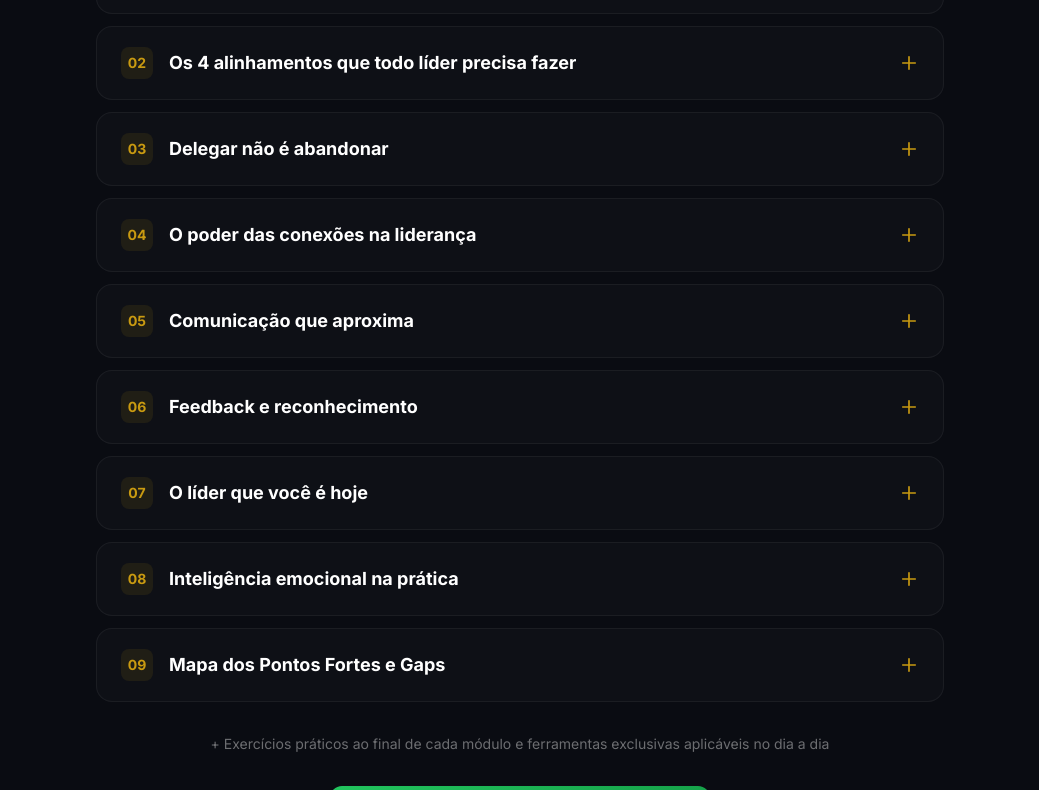
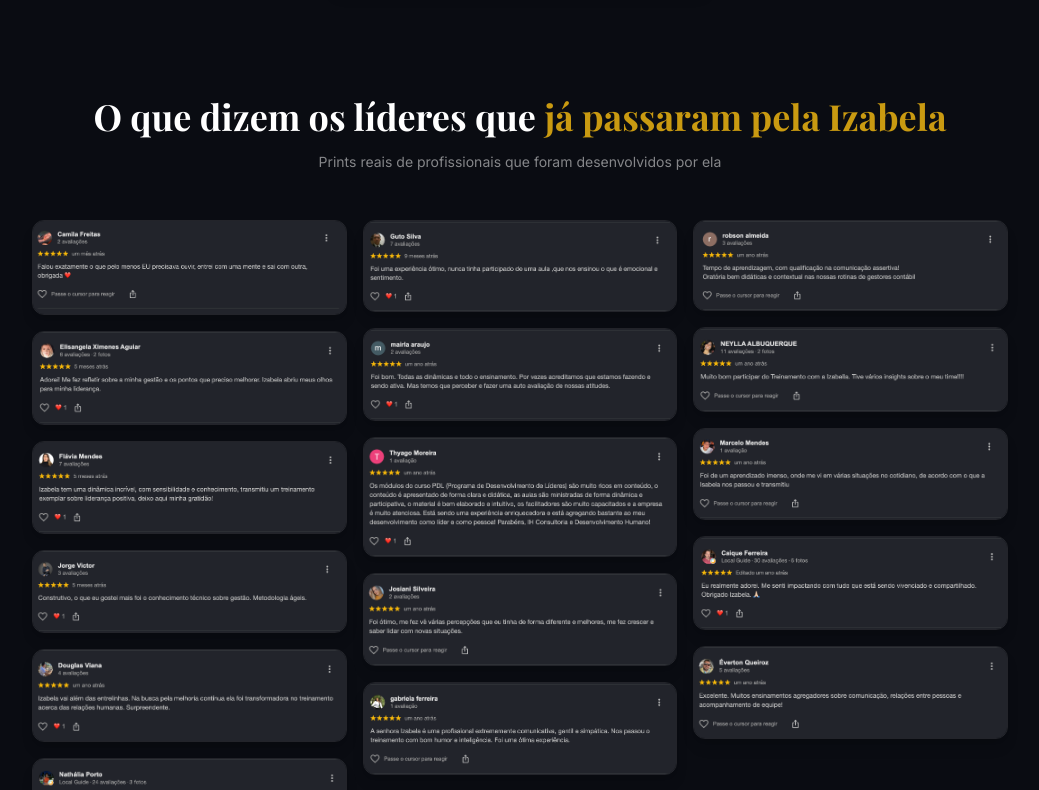
Before and after one commit to techfranca/IZA_DNA-da-Lideranca, a Next.js app: page / in a window 1280 px wide. Shown: the part 3130-3920 px from the top of the page, without its empty margins (120-1159 px from the left). Built offline with nearby package versions, Linux system fonts and the light colour scheme.

Commit message:
conteudo em cards abertos com ver mais

```diff
--- a/src/app/page.tsx
+++ b/src/app/page.tsx
@@ -1,4 +1,5 @@
 import { Accordion } from "./components/Accordion";
+import { ContentModules } from "./components/ContentModules";
 
 const CHECKOUT_URL = "#"; // TODO: substituir pelo link de checkout Hotmart
 
@@ -345,27 +346,7 @@
             3 módulos, 9 aulas gravadas de 20-30 min, exercícios práticos e ferramentas aplicáveis
           </p>
 
-          <div className="mt-10 space-y-3">
-            {[
-              { num: "01", title: "Você foi promovido. E agora?", desc: "O erro mais comum dos novos líderes · A diferença entre ser técnico e ser líder · O verdadeiro papel da liderança" },
-              { num: "02", title: "Os 4 alinhamentos que todo líder precisa fazer", desc: "O que precisa ser feito · Quem fará · Até quando · Como saberemos que deu certo" },
-              { num: "03", title: "Delegar não é abandonar", desc: "Por que os líderes centralizam · Os prejuízos de fazer tudo sozinho · Como acompanhar sem microgerenciar" },
-              { num: "04", title: "O poder das conexões na liderança", desc: "Por que algumas equipes entregam mais · Confiança como base · Os erros que afastam os liderados" },
-              { num: "05", title: "Comunicação que aproxima", desc: "Comunicação assertiva · Escuta ativa · Regra 70/30 · Como garantir entendimento" },
-              { num: "06", title: "Feedback e reconhecimento", desc: "O que é e o que não é feedback · Como corrigir sem desmotivar · Modelo: Situação → Comportamento → Impacto → Próximo passo" },
-              { num: "07", title: "O líder que você é hoje", desc: "O impacto do seu comportamento · Como seus pontos fortes influenciam a equipe · A importância do autoconhecimento" },
-              { num: "08", title: "Inteligência emocional na prática", desc: "Como reconhecer emoções · Como evitar reações impulsivas · Como agir sob pressão em situações reais" },
-              { num: "09", title: "Mapa dos Pontos Fortes e Gaps", desc: "Ferramenta Balança da Liderança · Identificação de forças e gaps · Plano de Evolução com ações para os próximos 30 dias" },
-            ].map((aula) => (
-              <Accordion key={aula.num} number={aula.num} title={aula.title}>
-                <p className="text-sm text-white/70">{aula.desc}</p>
-              </Accordion>
-            ))}
-          </div>
-
-          <p className="mt-8 text-center text-sm text-white/40">
-            + Exercícios práticos ao final de cada módulo e ferramentas exclusivas aplicáveis no dia a dia
-          </p>
+          <ContentModules />
 
           <div className="mt-8 text-center">
             <CTAButton>QUERO TER ACESSO AO CONTEÚDO &rarr;</CTAButton>
```
